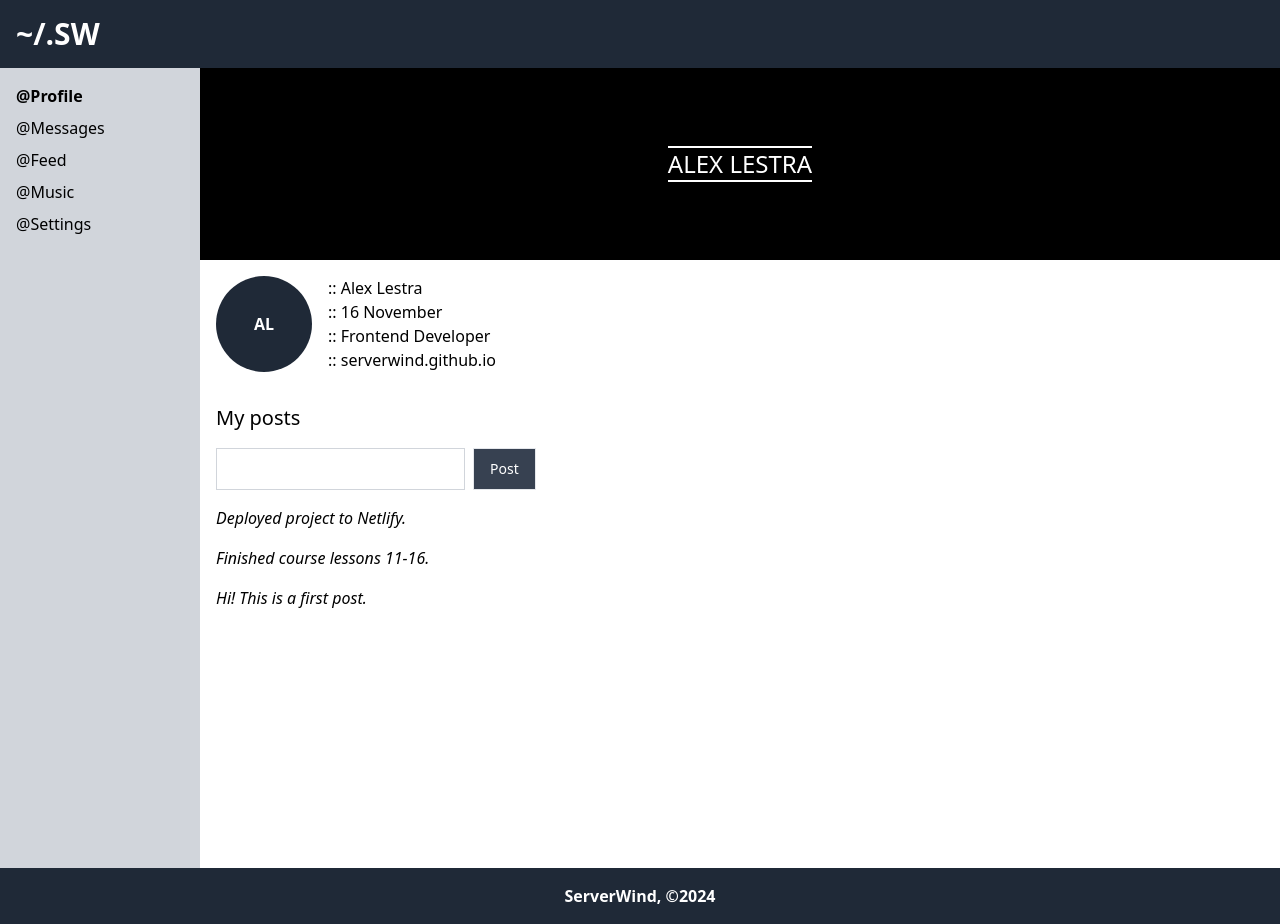
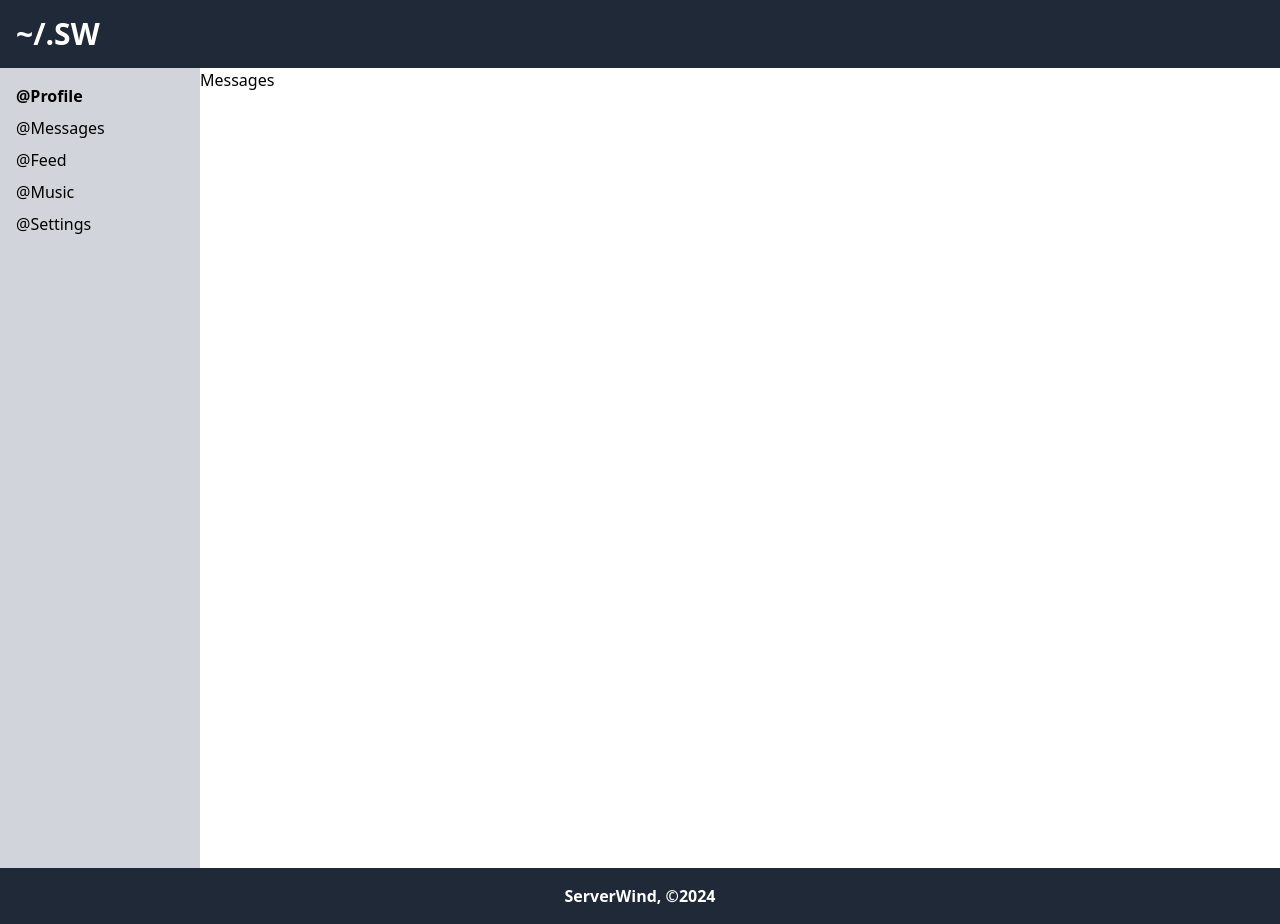
Before and after one commit to serverwind/social-react, a React (Vite) app: page / in a window 1280 px wide. Built offline with nearby package versions, Linux system fonts and the light colour scheme.

Commit message:
Added component for messanger page

```diff
--- a/src/App.jsx
+++ b/src/App.jsx
@@ -1,7 +1,8 @@
 import { Header } from "./components/Header/Header";
 import { Navigation } from "./components/Navigation/Navigation";
 import { Footer } from "./components/Footer/Footer";
-import { Profile } from "./components/Profile/Profile";
+// import { Profile } from "./components/Profile/Profile";
+import { Messages } from "./components/Messages/Messages";
 
 function App() {
   return (
@@ -9,7 +10,8 @@ function App() {
       <Header />
       <div className="grid grid-cols-[200px_1fr]">
         <Navigation />
-        <Profile />
+        {/* <Profile /> */}
+        <Messages />
       </div>
       <Footer />
     </section>
--- /dev/null
+++ b/src/components/Messages/Messages.jsx
@@ -0,0 +1,5 @@
+function Messages() {
+  return ( <div>Messages</div> )
+}
+
+export { Messages }
```
